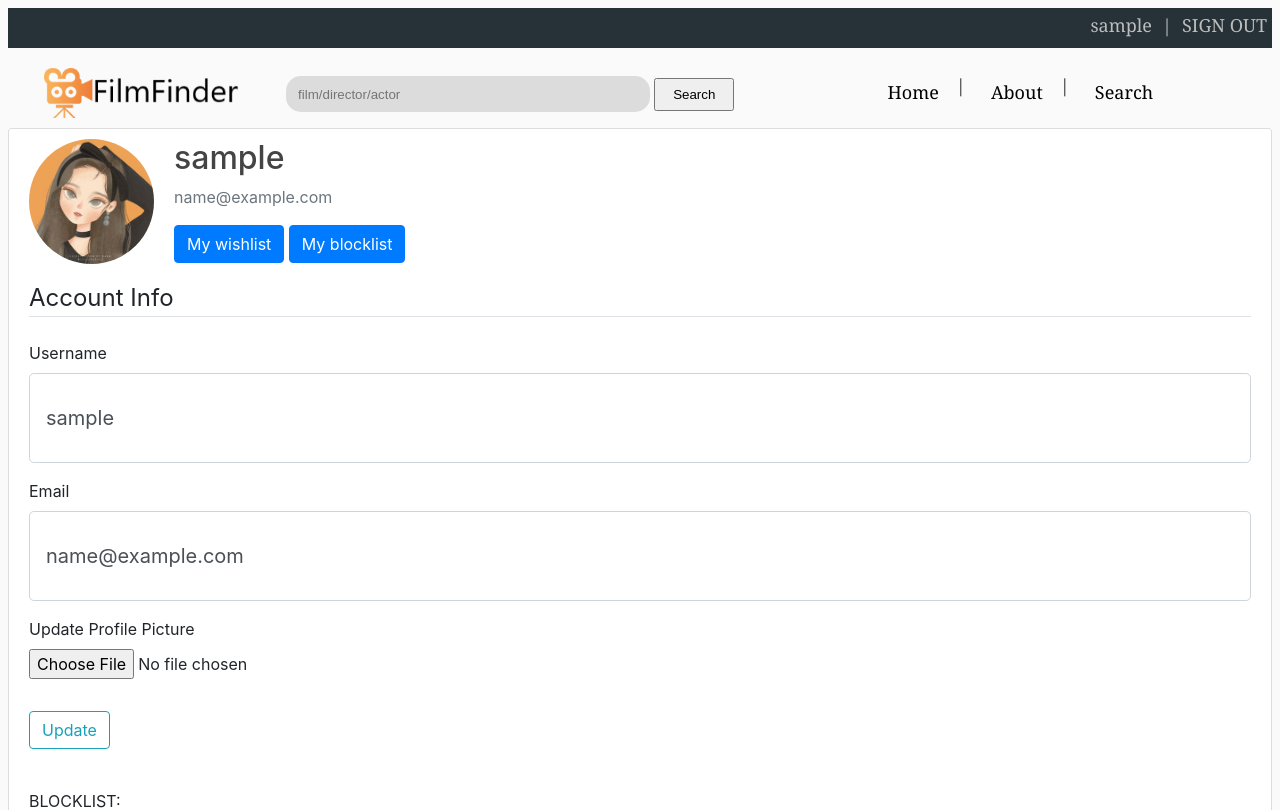
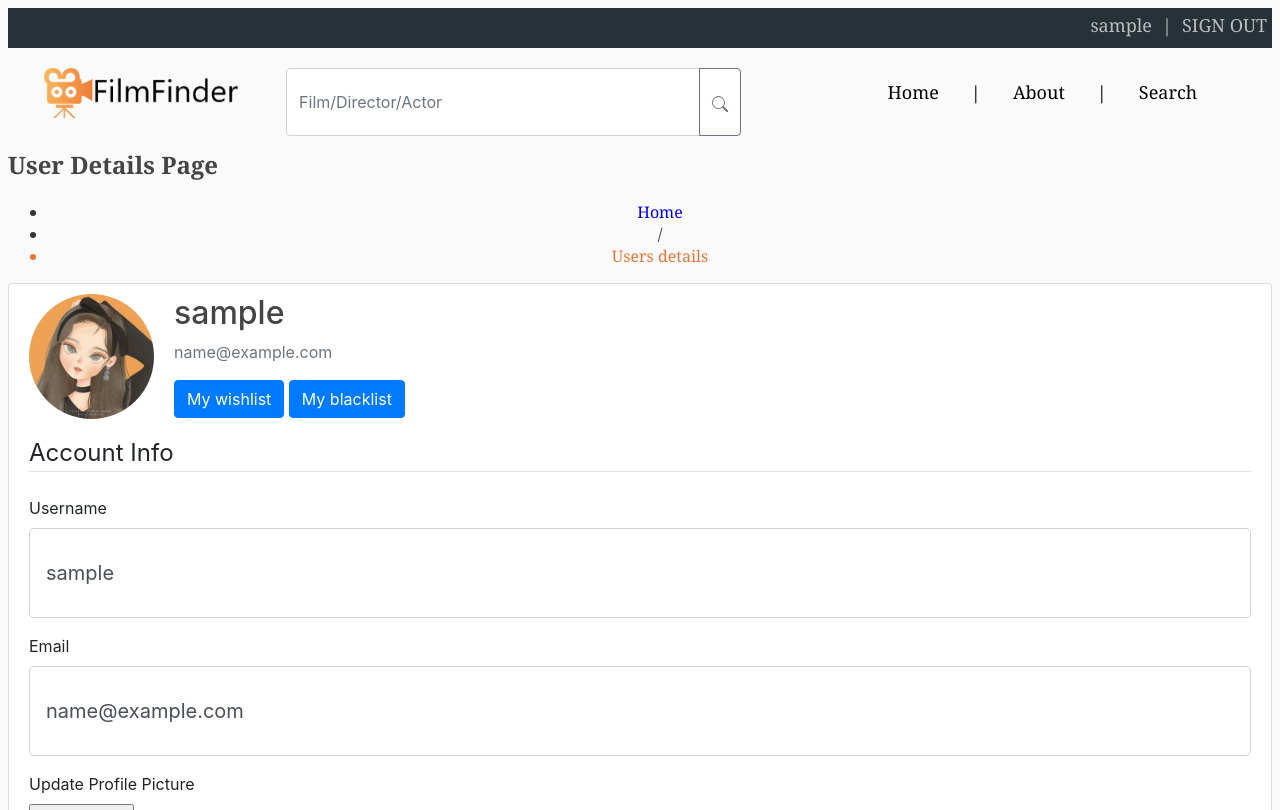
Before and after one commit to Kevin-zry/COMP9900-Project, a Flask app: page /account/1 in a window 1280 px wide. Shown: the top 810 px of the page. Run offline with Flask 2, Linux system fonts and the light colour scheme; the visitor is signed in with stand-in values (Sample User, id 1); data comes from the database, SQL or seed files in the repository; data that the repository does not hold is empty; parts of the project's set-up code (start-up, migrations or seed data) failed here and were passed over; some libraries are stand-ins or nearby versions.

Commit message:
Add files via upload

```diff
--- a/Sprint 1/filmFinder/templates/account.html
+++ b/Sprint 1/filmFinder/templates/account.html
@@ -1,5 +1,13 @@
 {% extends "layout.html" %}
 {% block content %}
+<div class="page-top">
+	<h2>User Details Page</h2>
+	<ul class ="center">
+		<li><a href="{{ url_for('home') }}">Home</a></li>
+		<li>/ </li>
+		<li style = "color: #ec7532;">Users details</li>
+	 </ul>
+</div>
 <div class = "bootstrapiso">
     <div class="content-section">
       <div class="media">
@@ -9,12 +17,7 @@
           <p class="text-secondary">{{ current_user.email }}</p>
           {% if identify == True%}
           <a class="btn btn-primary" href="../wishlist/{{current_user.id}}" role="button">My wishlist</a>
-          <a class="btn btn-primary" href="../blocklist/{{current_user.id}}" role="button">My blocklist</a>
-          {%else%}
-          <form action="#" method="POST">
-              <input type="submit" value="Add to blocklist" />
-          </form>
-              {{response}}
+          <a class="btn btn-primary" href="../blocklist/{{current_user.id}}" role="button">My blacklist</a>
           {%endif%}
         </div>
       </div>
@@ -69,14 +72,13 @@
             {{x.username}}
             <img src="../static/poster_downloads/{{x.profile_image}}.jpg">
             {%endfor%}
-            {%endif%}
             <br>
             WISHLIST:<br>
             {%for x in wishlist%}
             <a class="desc_detail report-click report-action" href="../film/{{x.id}}">{{x.title}}:
             <img src="../static/poster_downloads/{{x.poster_path}}.jpg">
             {%endfor%}
-
+            {%endif%}
 
         </form>
     </div>
--- a/Sprint 1/filmFinder/templates/layout.html
+++ b/Sprint 1/filmFinder/templates/layout.html
@@ -43,7 +43,7 @@
       <div class="social-content"><a href="{{ url_for('register') }}">CREATE ACCOUNT</a></div>
       {%endif%}
     </div>
-<!-- meau -->
+    <!-- meau -->
     <div class="span"></div>
     <div class="menu">
       <div class="menu-start">
@@ -51,30 +51,40 @@
           <div class="menu-start-img"></div>
         </a>
       </div>
-      <div class="menu-center">
+      <div class="menu-center bootstrapiso">
+
         <form action="/search_temp" method = 'POST'>
-          <input class="search-input"  type="search" name ='search' placeholder="film/director/actor" aria-label="Search"/>
-          <button type="submit" class="search-button">Search</button>
-
+          <div class="input-group" style="padding:-3px;">
+            <input type="search" name="search" class="form-control" placeholder="Film/Director/Actor">
+            <div class="input-group-append">
+              <button class="btn btn-outline-secondary" type="submit" id="button-addon2">
+                <svg width="1em" height="1em" viewBox="0 0 16 16" class="bi bi-search" fill="currentColor" xmlns="http://www.w3.org/2000/svg">
+                  <path fill-rule="evenodd" d="M10.442 10.442a1 1 0 0 1 1.415 0l3.85 3.85a1 1 0 0 1-1.414 1.415l-3.85-3.85a1 1 0 0 1 0-1.415z"/>
+                  <path fill-rule="evenodd" d="M6.5 12a5.5 5.5 0 1 0 0-11 5.5 5.5 0 0 0 0 11zM13 6.5a6.5 6.5 0 1 1-13 0 6.5 6.5 0 0 1 13 0z"/>
+                </svg>
+              </button>
+            </div>
+          </div>
         </form>
 
       </div>
       <div class="menu-end">
-        <div class="menu-end-content"><a href="/">Home</a></div>
-        <div class="social-content"><a class="disabled">|</a></div>
-        <div class="menu-end-content"><a href="{{ url_for('about') }}">About</a></div>
-        <div class="social-content"><a class="disabled">|</a></div>
-        <div class="menu-end-content"><a href="{{ url_for('advanced_search') }}">Search</a></div>
+        <div class="menu-end-content"><a href="/" active>Home</a></div>
+        <div class="menu-end-content"><a class="disabled" style="color:black">|</a></div>
+        <div class="menu-end-content"><a href="{{ url_for('about') }}" active>About</a></div>
+        <div class="menu-end-content"><a class="disabled" style="color:black">|</a></div>
+        <div class="menu-end-content"><a class="active" href="{{ url_for('advanced_search') }}">Search</a></div>
       </div>
     </div>
     <div>
+
 		  {% with messages = get_flashed_messages(with_categories=true) %}
 		  	{% if messages %}
 			  	{% for category, message in messages %}
-			  		<div class="alert alert-{{ category }}">{{ message }}</div>
+			  		<div class="alert  alert-primary alert-{{ category }}">{{ message }}</div>
 			  	{% endfor %}
 		  	{% endif %}
-		  {% endwith%}
+      {% endwith%}
           {% block content %}{% endblock %}
     </div>
     <div class="bottom-bar">
--- a/Sprint 1/filmFinder/templates/wishlist.html
+++ b/Sprint 1/filmFinder/templates/wishlist.html
@@ -13,7 +13,9 @@
     <img src="../static/poster_downloads/{{movie.poster_path}}.jpg">
     <br>
     <form action="../wishlist/{{current_user.id}}" method="POST">
+
         <button type="submit" name="remove_from_wishlist" value="{{movie.id}}">Remove</button>
+
     </form>
     {%endfor%}
 </body>
```
Also changed, not shown: Sprint 1/filmFinder/templates/about.html (+8 -0 lines), Sprint 1/filmFinder/templates/advanced.html (+31 -20 lines), Sprint 1/filmFinder/templates/film.html (+20 -7 lines), Sprint 1/filmFinder/templates/home.html (+6 -6 lines), Sprint 1/filmFinder/templates/login.html (+10 -2 lines), Sprint 1/filmFinder/templates/register.html (+9 -1 lines), Sprint 1/filmFinder/templates/search_temp.html (+8 -0 lines).
